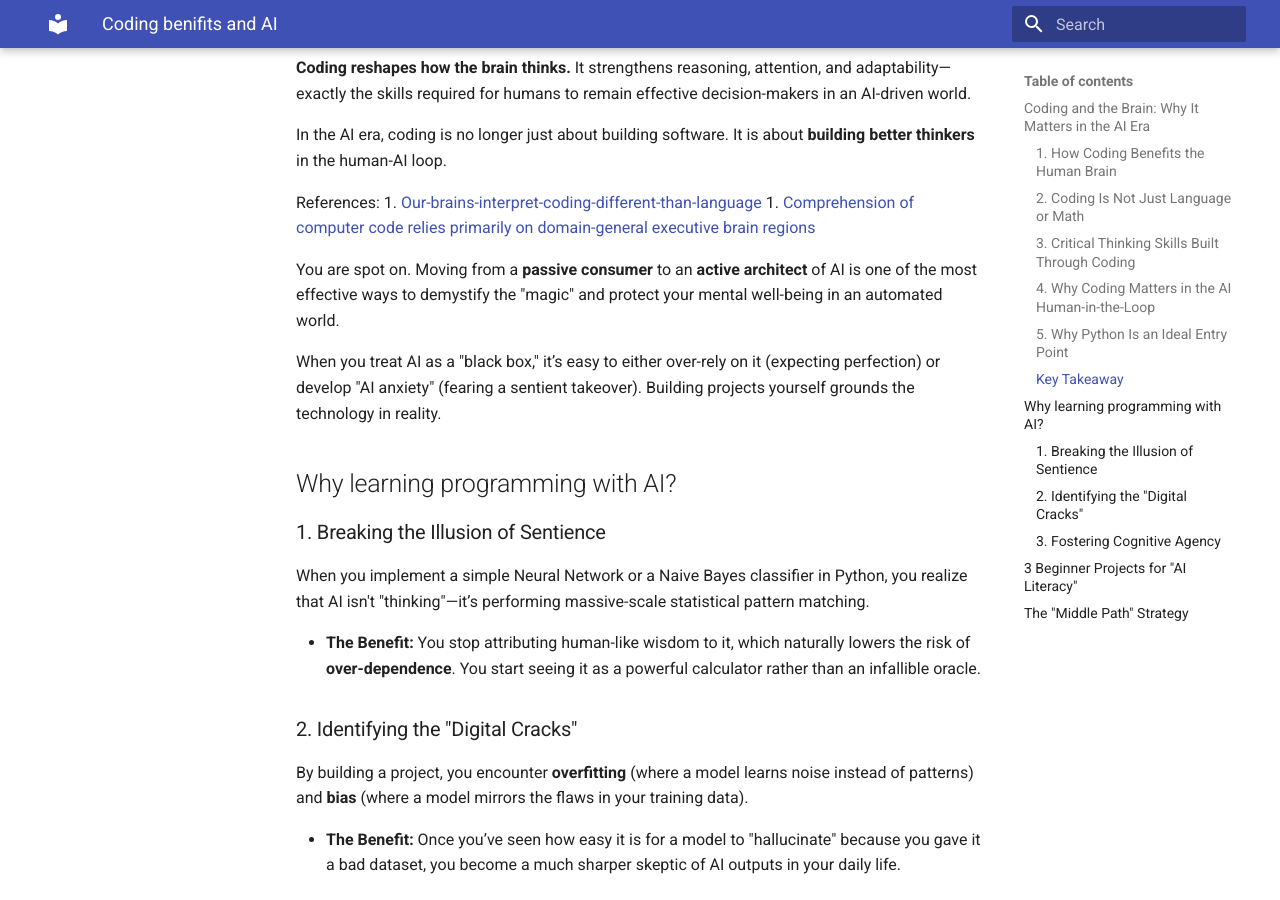
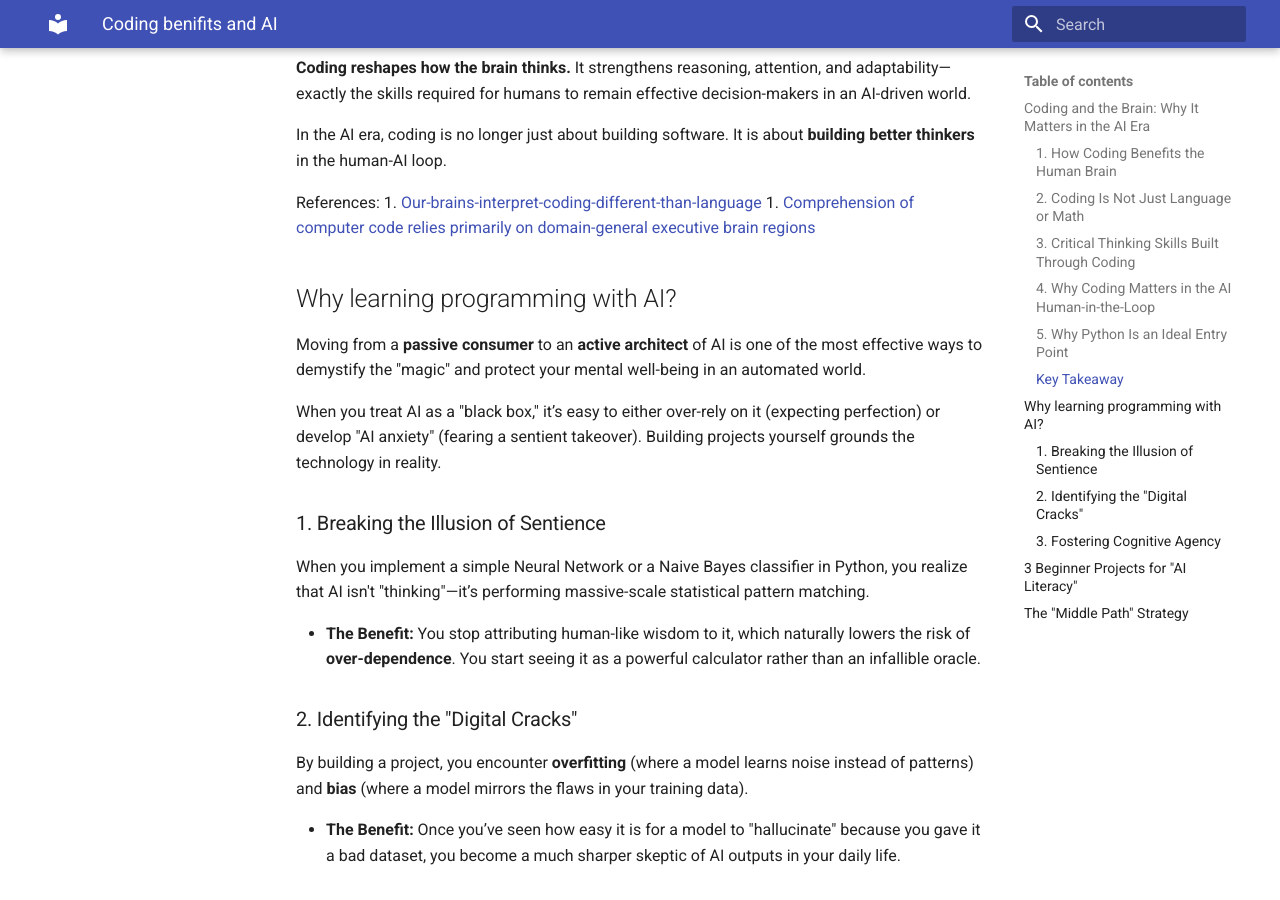
Before and after one commit to tejomayee-tech/toronto_ai_learning_group, an MkDocs documentation site: the page built from docs/easy-python-sessions/Coding-benifits-and-AI.md, in a window 1280 px wide and 900 px high, scrolled down 2154 px. Built offline with MkDocs 1.6.1 and Material for MkDocs 9.7.7, drawn with Linux system fonts in a browser that asks for light colours.

Commit message:
update the condig benifits

```diff
--- a/docs/easy-python-sessions/Coding-benifits-and-AI.md
+++ b/docs/easy-python-sessions/Coding-benifits-and-AI.md
@@ -82,12 +82,12 @@
 1. [Our-brains-interpret-coding-different-than-language](https://languagemagazine.com/2020/12/19/our-brains-interpret-coding-different-than-language/)
 1. [Comprehension of computer code relies primarily on domain-general executive brain regions](https://pmc.ncbi.nlm.nih.gov/articles/PMC7738192/)
 
-You are spot on. Moving from a **passive consumer** to an **active architect** of AI is one of the most effective ways to demystify the "magic" and protect your mental well-being in an automated world.
+
+## Why learning programming with AI?
+
+Moving from a **passive consumer** to an **active architect** of AI is one of the most effective ways to demystify the "magic" and protect your mental well-being in an automated world.
 
 When you treat AI as a "black box," it’s easy to either over-rely on it (expecting perfection) or develop "AI anxiety" (fearing a sentient takeover). Building projects yourself grounds the technology in reality.
-
-
-## Why learning programming with AI?
 
 ### 1. Breaking the Illusion of Sentience
 
```
